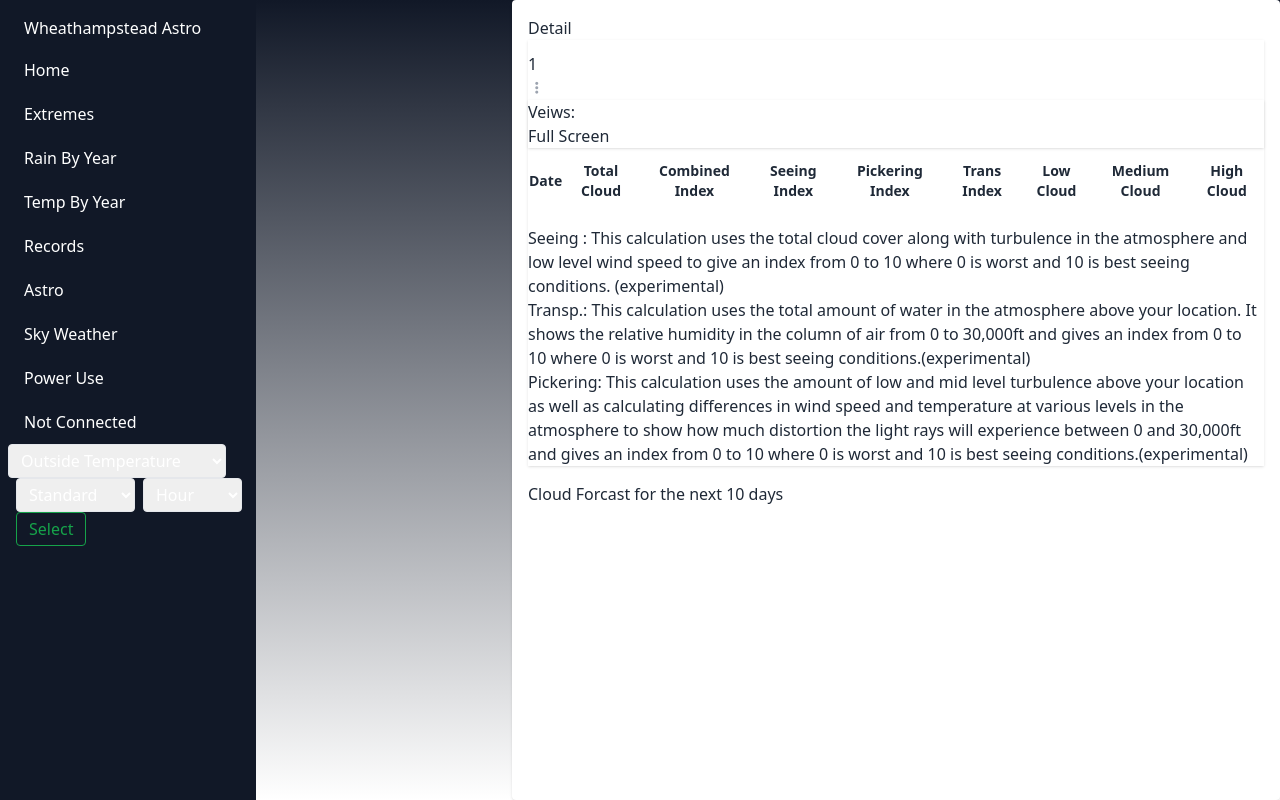
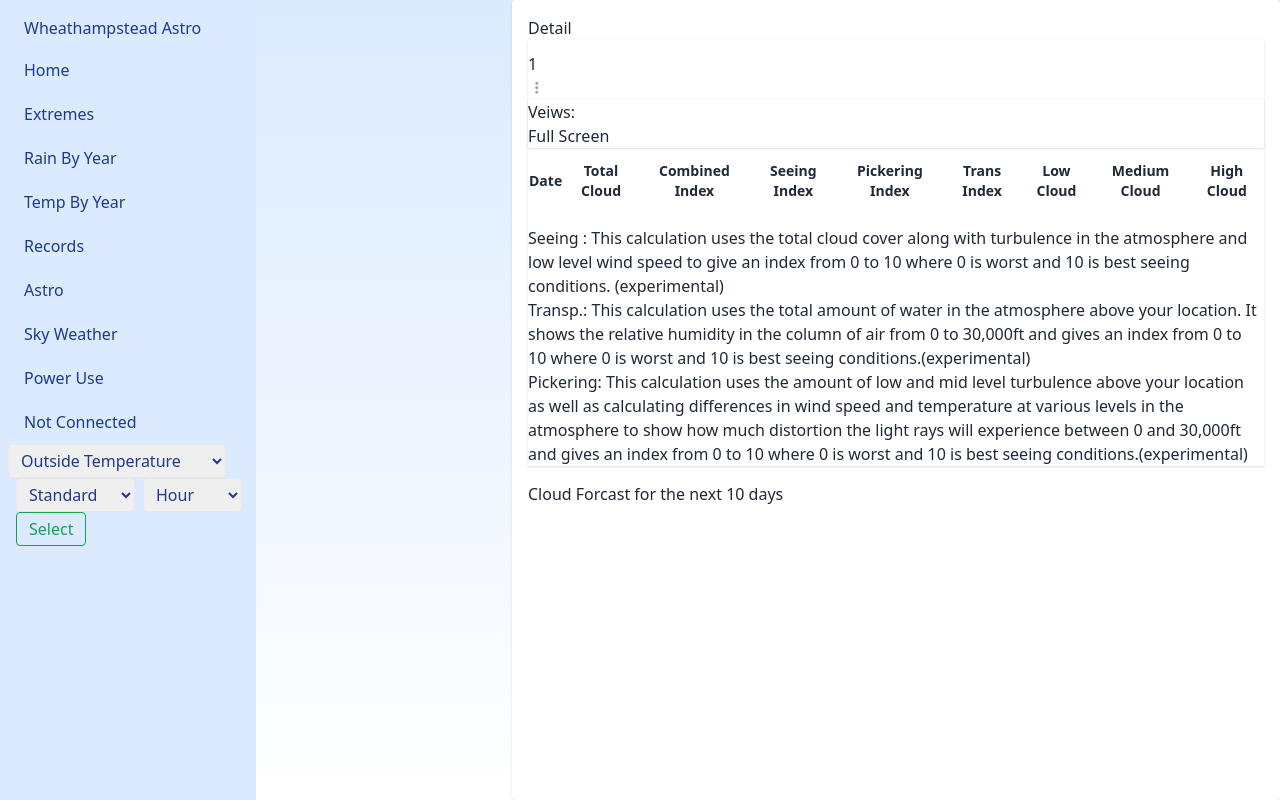
Before and after one commit to smeird/weather, a PHP site: page /astro/index.php?DATE=1 in a window 1280 px wide. Run offline with PHP 8.4, Linux system fonts and the light colour scheme; data that the repository does not hold is empty; some libraries are stand-ins or nearby versions.

Commit message:
feat: lighten layout with blue theme

```diff
--- a/header.php
+++ b/header.php
@@ -63,29 +63,29 @@ $minTemp = $row['minTemp'];
   <link rel="mask-icon" href="/safari-pinned-tab.svg" color="#5bbad5">
   <meta name="theme-color" content="#ffffff">
 </head>
-  <body class="bg-gradient-to-b from-gray-900 to-white text-gray-800">
+  <body class="bg-gradient-to-b from-blue-100 to-white text-gray-800">
   <div class="flex min-h-screen">
-    <aside id="sidebar" class="bg-gray-900 text-white w-64 space-y-2 py-4 px-2 absolute inset-y-0 left-0 transform -translate-x-full md:relative md:translate-x-0 transition duration-200 ease-in-out">
+    <aside id="sidebar" class="bg-blue-100 text-blue-900 w-64 space-y-2 py-4 px-2 absolute inset-y-0 left-0 transform -translate-x-full md:relative md:translate-x-0 transition duration-200 ease-in-out">
       <a id="navname" class="flex items-center space-x-2 px-4" href="/#">
         <img src="/safari-pinned-tab.svg" class="w-8 h-8" alt="">
         <span>Wheathampstead Weather</span>
       </a>
       <nav class="mt-4">
-        <a class="block py-2.5 px-4 rounded hover:bg-gray-700" href="/">Home <span class="sr-only">(current)</span></a>
-        <a class="block py-2.5 px-4 rounded hover:bg-gray-700" href="/extremes.php">Extremes</a>
-        <a class="block py-2.5 px-4 rounded hover:bg-gray-700" href="/reportrainyeartotals.php">Rain By Year</a>
-        <a class="block py-2.5 px-4 rounded hover:bg-gray-700" href="/reporttempyeartotals.php">Temp By Year</a>
-        <a class="block py-2.5 px-4 rounded hover:bg-gray-700" href="/records.php">Records</a>
-        <a class="block py-2.5 px-4 rounded hover:bg-gray-700" href="/astro">Astro</a>
-        <a class="block py-2.5 px-4 rounded hover:bg-gray-700" href="http://ob.smeird.com">Sky Weather</a>
-        <a class="block py-2.5 px-4 rounded hover:bg-gray-700" href="http://power.smeird.com">Power Use</a>
-        <a class="block py-2.5 px-4 rounded hover:bg-gray-700" href="index.php"><span id="connect">Not Connected</span></a>
+        <a class="block py-2.5 px-4 rounded hover:bg-blue-200" href="/">Home <span class="sr-only">(current)</span></a>
+        <a class="block py-2.5 px-4 rounded hover:bg-blue-200" href="/extremes.php">Extremes</a>
+        <a class="block py-2.5 px-4 rounded hover:bg-blue-200" href="/reportrainyeartotals.php">Rain By Year</a>
+        <a class="block py-2.5 px-4 rounded hover:bg-blue-200" href="/reporttempyeartotals.php">Temp By Year</a>
+        <a class="block py-2.5 px-4 rounded hover:bg-blue-200" href="/records.php">Records</a>
+        <a class="block py-2.5 px-4 rounded hover:bg-blue-200" href="/astro">Astro</a>
+        <a class="block py-2.5 px-4 rounded hover:bg-blue-200" href="http://ob.smeird.com">Sky Weather</a>
+        <a class="block py-2.5 px-4 rounded hover:bg-blue-200" href="http://power.smeird.com">Power Use</a>
+        <a class="block py-2.5 px-4 rounded hover:bg-blue-200" href="index.php"><span id="connect">Not Connected</span></a>
         <?php include('test.php'); ?>
       </nav>
     </aside>
     <div class="flex-1 flex flex-col md:ml-64">
-      <header class="p-4 bg-gray-100 md:hidden">
-        <button id="sidebar-toggle" class="text-gray-700" aria-label="Toggle navigation">
+      <header class="p-4 bg-blue-100 md:hidden">
+        <button id="sidebar-toggle" class="text-blue-900" aria-label="Toggle navigation">
           <svg class="h-6 w-6" fill="none" stroke="currentColor" viewBox="0 0 24 24" xmlns="http://www.w3.org/2000/svg">
             <path stroke-linecap="round" stroke-linejoin="round" stroke-width="2" d="M4 6h16M4 12h16M4 18h16"></path>
           </svg>
```
